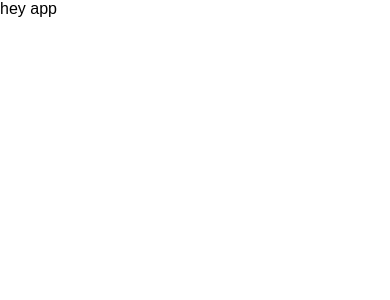
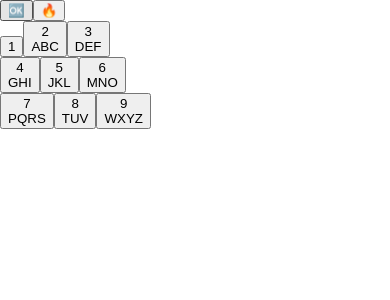
Before and after one commit to KarinaDavtyan/converter, a React (Create React App) app: page / in a window 390 px wide. Shown: the top 300 px of the page. Built offline with nearby package versions, Linux system fonts and the light colour scheme; the HTML template or start-up script is replaced by a standard one.

Commit message:
added phone layout

```diff
--- a/src/App.js
+++ b/src/App.js
@@ -1,11 +1,12 @@
 import React, { Component } from 'react';
 import './App.css';
+import PhoneContainer from './containers/PhoneContainer';
 
 class App extends Component {
   render () {
     return (
       <div className='App'>
-        hey app
+        <PhoneContainer />
       </div>
     );
   }
--- /dev/null
+++ b/src/containers/PhoneContainer.js
@@ -0,0 +1,102 @@
+import React from 'react';
+
+class PhoneContainer extends React.Component {
+
+  render () {
+    return (
+      <div className='PhoneContainer'>
+        <div className='DisplayComponent'>
+        </div>
+        <div className='ControlButtons'>
+          <button>
+            <span role='img' aria-label='squared ok'>🆗</span>
+          </button>
+          <button>
+            <span role='img' aria-label='fire'>🔥</span>
+          </button>
+        </div>
+        <div className='NumButtons'>
+          <div className='FirstRowButtons'>
+            <button>
+              <div className='KeyNumber'>
+                1
+              </div>
+              <div className='KeyLetters'>
+              </div>
+            </button>
+            <button>
+              <div className='KeyNumber'>
+                2
+              </div>
+              <div className='KeyLetters'>
+                ABC
+              </div>
+            </button>
+            <button>
+              <div className='KeyNumber'>
+                3
+              </div>
+              <div className='KeyLetters'>
+                DEF
+              </div>
+            </button>
+          </div>
+          <div className='SecondRowButtons'>
+            <button>
+              <div className='KeyNumber'>
+                4
+              </div>
+              <div className='KeyLetters'>
+                GHI
+              </div>
+            </button>
+            <button>
+              <div className='KeyNumber'>
+                5
+              </div>
+              <div className='KeyLetters'>
+                JKL
+              </div>
+            </button>
+            <button>
+              <div className='KeyNumber'>
+                6
+              </div>
+              <div className='KeyLetters'>
+                MNO
+              </div>
+            </button>
+          </div>
+          <div className='ThirdRowButtons'>
+            <button>
+              <div className='KeyNumber'>
+                7
+              </div>
+              <div className='KeyLetters'>
+                PQRS
+              </div>
+            </button>
+            <button>
+              <div className='KeyNumber'>
+                8
+              </div>
+              <div className='KeyLetters'>
+                TUV
+              </div>
+            </button>
+            <button>
+              <div className='KeyNumber'>
+                9
+              </div>
+              <div className='KeyLetters'>
+                WXYZ
+              </div>
+            </button>
+          </div>
+        </div>
+      </div>
+    )
+  }
+}
+
+export default PhoneContainer;
```
